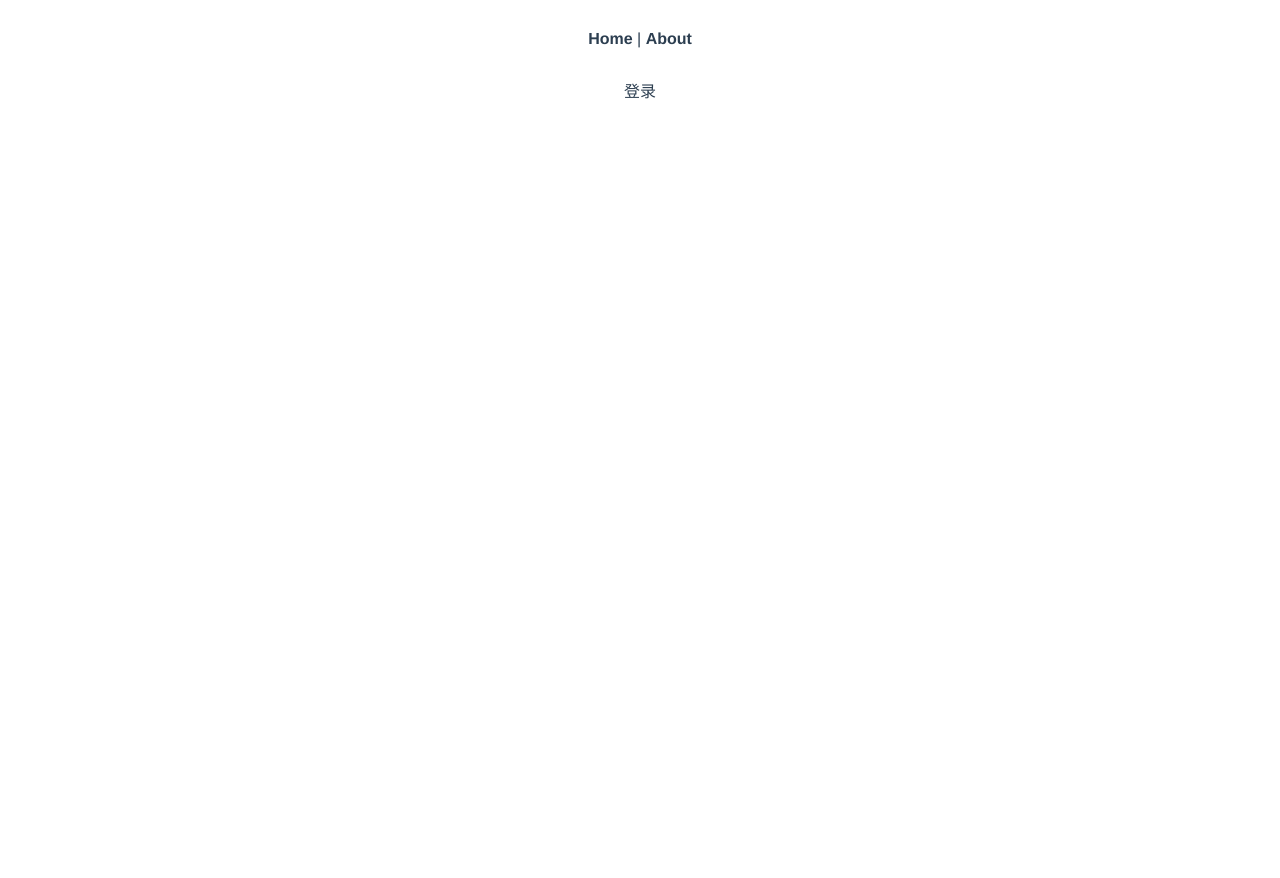
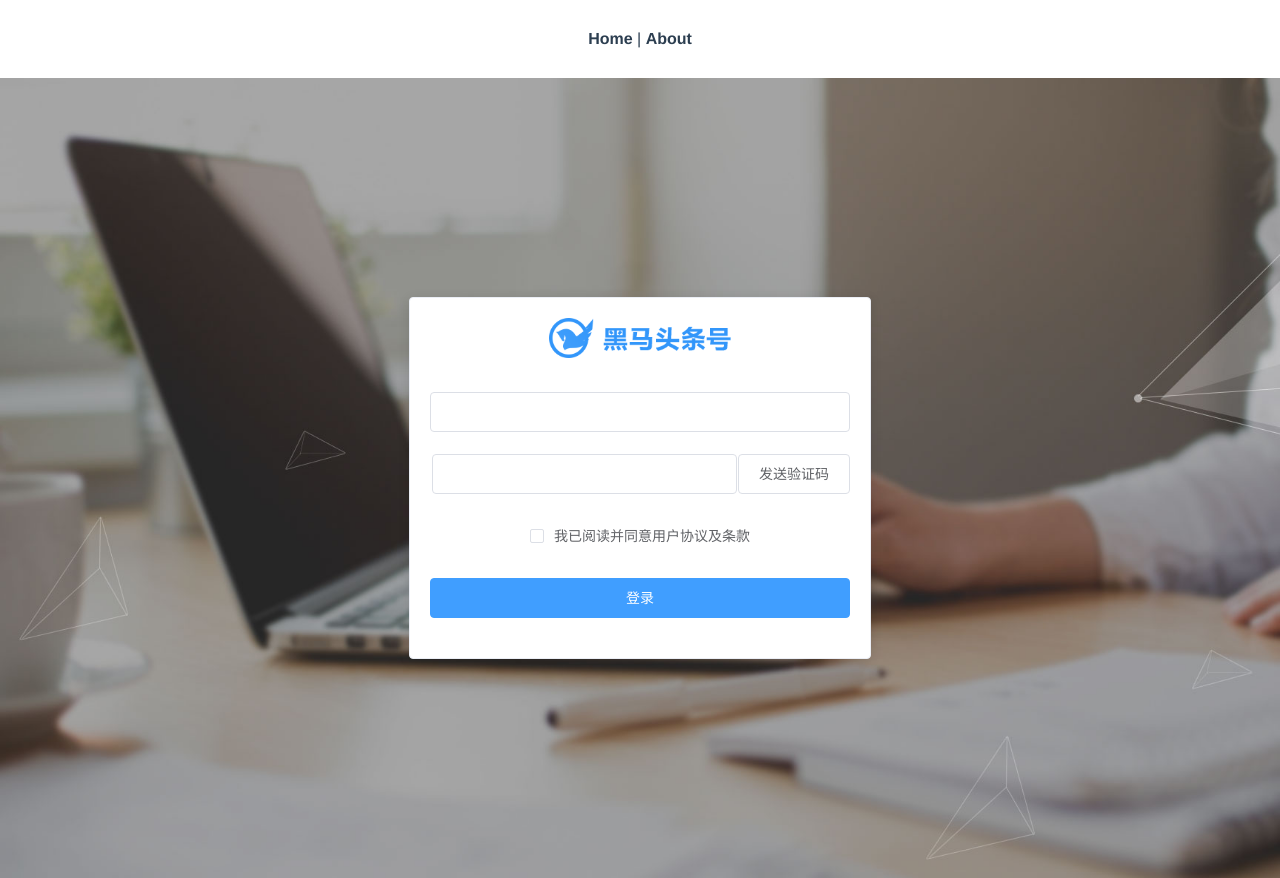
Before and after one commit to Superman521/VUE, a Vue app: page /#/login in a window 1280 px wide. Before the commit the page ends 800 px from the top, so only its background shows below. Built offline with nearby package versions, Linux system fonts and the light colour scheme.

Commit message:
黑马头条PC登录模块完成搭建

```diff
--- a/src/views/login/index.vue
+++ b/src/views/login/index.vue
@@ -1,15 +1,55 @@
 <template>
-  <div >
-    登录
+  <div class="login">
+    <el-card class="login-card">
+      <!-- 卡片内容 -->
+      <div class="title">
+        <img src="../../assets/img/logo_index.png" alt />
+      </div>
+      <!-- 表单 -->
+      <el-form style="margin-top:30px">
+        <!-- 一个表单就是一个from -->
+        <el-form-item>
+          <!-- 放置表单组件 -->
+          <el-input></el-input>
+        </el-form-item>
+        <el-form-item>
+          <el-input style="width:305px"></el-input>
+          <el-button style="float:right">发送验证码</el-button>
+        </el-form-item>
+        <el-form-item>
+          <el-checkbox>我已阅读并同意用户协议及条款</el-checkbox>
+        </el-form-item>
+        <el-form-item>
+          <el-button style="width:100%" type="primary">登录</el-button>
+        </el-form-item>
+      </el-form>
+    </el-card>
   </div>
 </template>
 
 <script>
-
 export default {
   name: 'home',
-  components: {
-
+  components: {}
+}
+</script>
+<style lang="less" scoped>
+.login {
+  background-image: url("../../assets/img/login_bg.jpg");
+  height: 100vh;
+  background-size: cover;
+  display: flex;
+  justify-content: center;
+  align-items: center;
+  .login-card {
+    width: 460px;
+    height: 360px;
+    .title {
+      text-align: center;
+      img {
+        height: 40px;
+      }
+    }
   }
 }
-</script>
+</style>
```
